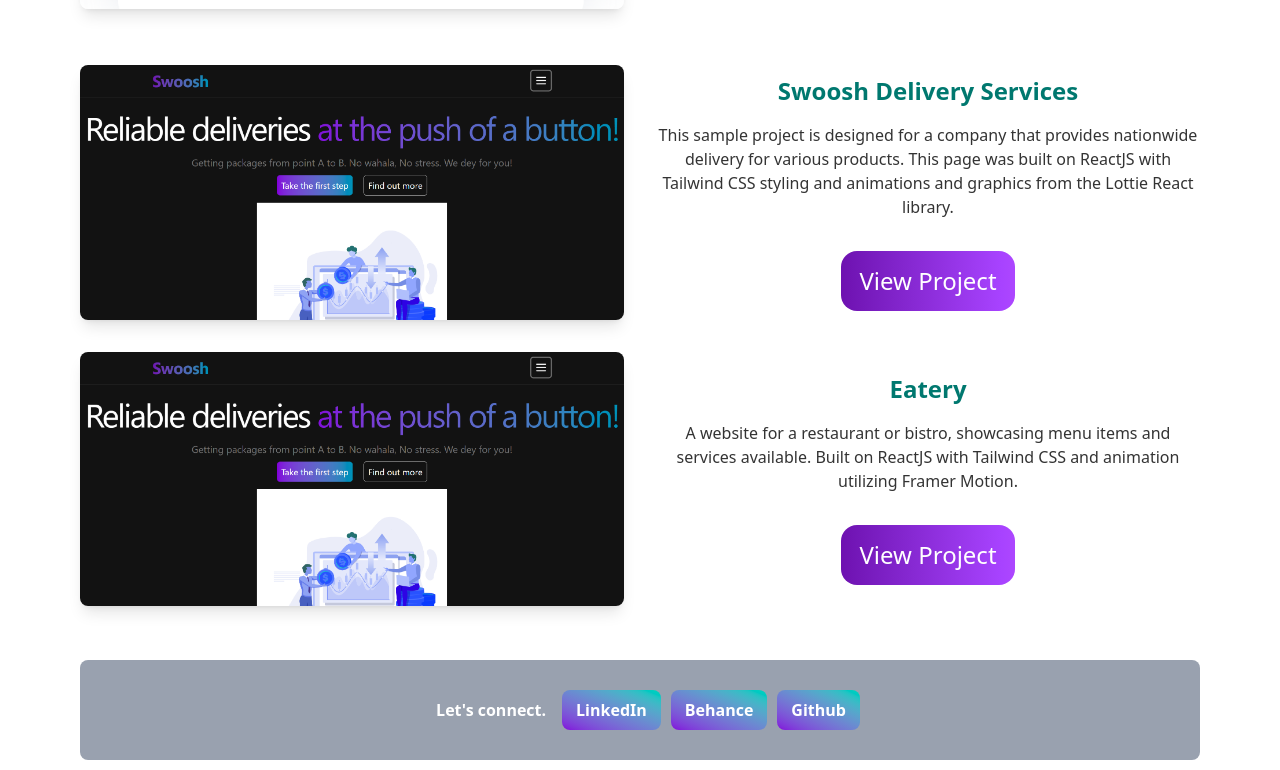
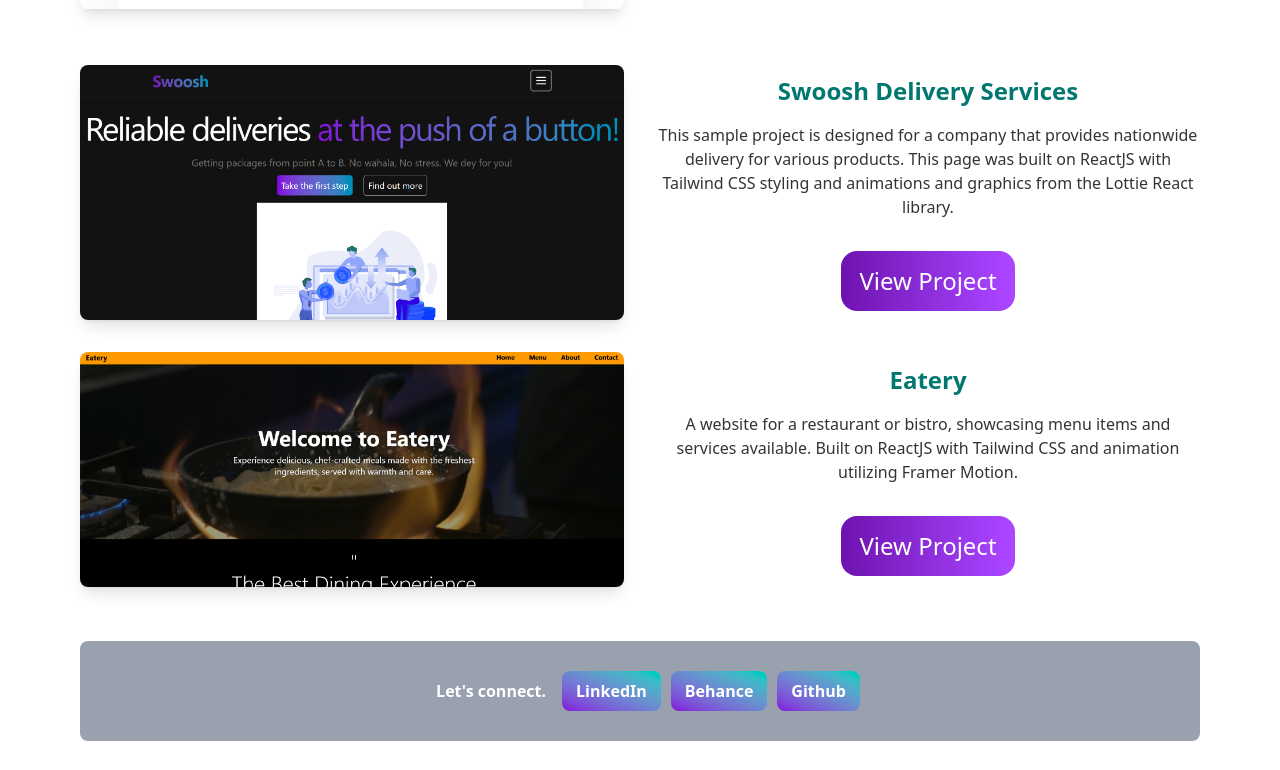
Before and after one commit to urieltetteh97/folio, a React (Vite) app in the folder portfolio-app/: page / in a window 1280 px wide. Shown: the part 1237-2007 px from the top of the page. Built offline with nearby package versions, Linux system fonts and the light colour scheme; a web font is replaced by a local one.

Commit message:
Thumbnail updated for new project; image added

```diff
--- a/portfolio-app/src/components/Projects.jsx
+++ b/portfolio-app/src/components/Projects.jsx
@@ -2,6 +2,7 @@ import React from 'react'
 import { motion } from 'framer-motion'
 import project1Thumb from '../assets/AfricamTechThumnb.png'
 import swooshThumb from '../assets/swoosh.png'
+import eateryThumb from '../assets/Eateryscreenshot.png'
 
 const Projects = () => {
   const fadeInUp = {
@@ -115,8 +116,8 @@ const Projects = () => {
             className="flex justify-center"
           >
             <img
-              src={swooshThumb}
-              alt="Swoosh Delivery"
+              src={eateryThumb}
+              alt="Eatery Website"
               className='w-full h-auto rounded-lg shadow-lg'
             />
           </motion.div>
```
Also changed, not shown: portfolio-app/src/assets/Eateryscreenshot.png (added).
